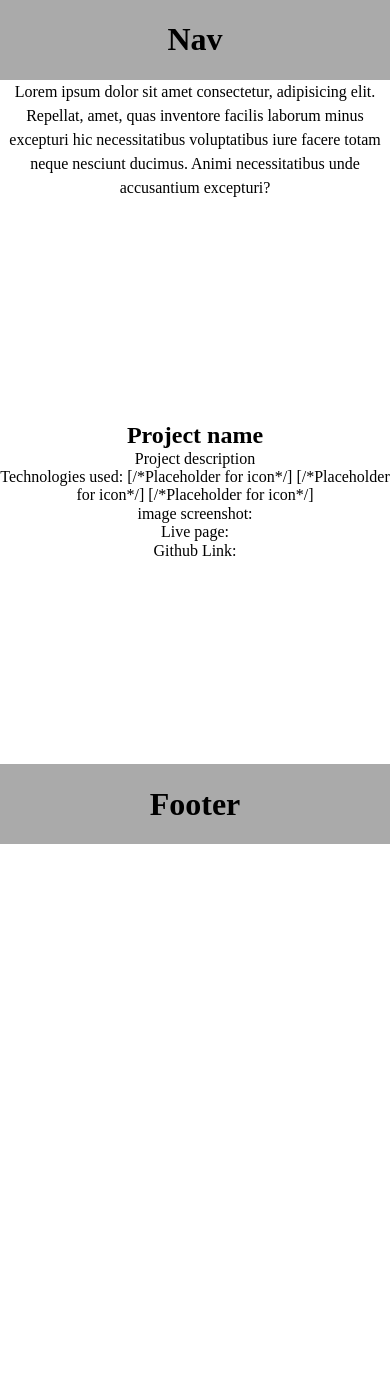
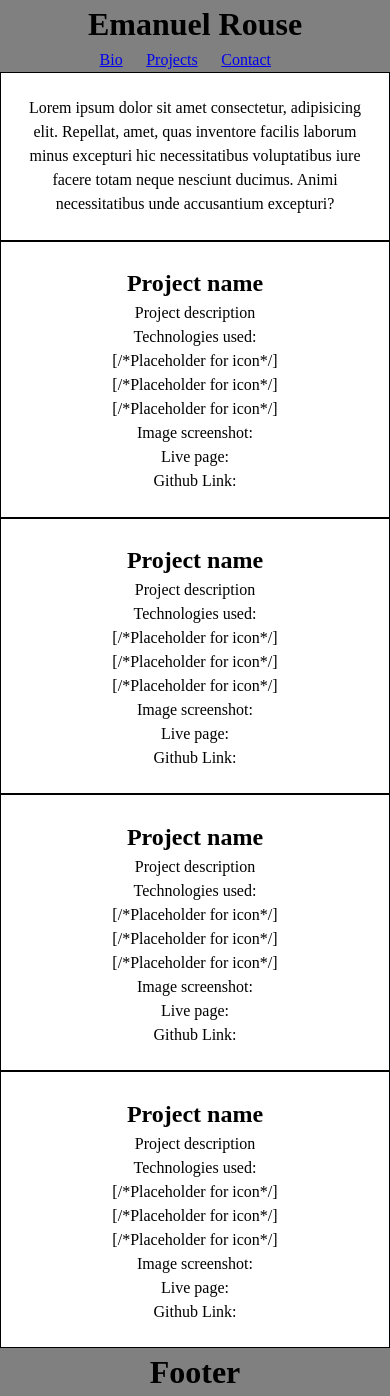
Before and after one commit to emanuelrouse/Wireframe, a plain HTML site: page index.html in a window 390 px wide. Before the commit the page ends 844 px from the top, so only its background shows below. Drawn offline with nearby package versions, Linux system fonts and the light colour scheme.

Commit message:
mobile wireframe completed

```diff
--- a/index.html
+++ b/index.html
@@ -10,8 +10,13 @@
 </head>
 <body>
   <header>
-    <nav>
-        <h1>Nav</h1>
+    <h1>Emanuel Rouse</h1>
+    <nav class="navbar">
+        <ul>
+          <a href="#"><li>Bio</li></a>
+          <a href="#"><li>Projects</li></a>
+          <a href="#"><li>Contact</li></a>
+        </ul>
     </nav>
   </header>
 
@@ -23,11 +28,62 @@
       <h2>Project name</h2>
       <p>Project description</p>
       <p>Technologies used:
+        <br />
         [/*Placeholder for icon*/]
+        <br />
         [/*Placeholder for icon*/]
+        <br />
         [/*Placeholder for icon*/]</p>
         <ul>
-          <li>image screenshot:</li>
+          <li>Image screenshot:</li>
+          <li>Live page:</li>
+          <li>Github Link:</li>
+        </ul>
+    </section>
+    <section class="projects">
+      <h2>Project name</h2>
+      <p>Project description</p>
+      <p>Technologies used:
+        <br />
+        [/*Placeholder for icon*/]
+        <br />
+        [/*Placeholder for icon*/]
+        <br />
+        [/*Placeholder for icon*/]</p>
+        <ul>
+          <li>Image screenshot:</li>
+          <li>Live page:</li>
+          <li>Github Link:</li>
+        </ul>
+    </section>
+    <section class="projects">
+      <h2>Project name</h2>
+      <p>Project description</p>
+      <p>Technologies used:
+        <br />
+        [/*Placeholder for icon*/]
+        <br />
+        [/*Placeholder for icon*/]
+        <br />
+        [/*Placeholder for icon*/]</p>
+        <ul>
+          <li>Image screenshot:</li>
+          <li>Live page:</li>
+          <li>Github Link:</li>
+        </ul>
+    </section>
+    <section class="capstone3">
+      <h2>Project name</h2>
+      <p>Project description</p>
+      <p>Technologies used:
+        <br />
+        [/*Placeholder for icon*/]
+        <br />
+        [/*Placeholder for icon*/]
+        <br />
+        [/*Placeholder for icon*/]</p>
+        <ul>
+          <li>Image screenshot:</li>
           <li>Live page:</li>
           <li>Github Link:</li>
         </ul>
--- a/main.css
+++ b/main.css
@@ -5,40 +5,48 @@
 }
 
 html, body {
-  height: 100%;
+  height: 100vh;
 }
 
 body {
   display: flex;
   flex-direction: column;
+  text-align: center;
+  font-style: 20px;
+  line-height: 1.5;
 }
 
 header {
-  background-color: #aaa;
+  background-color: grey;
 }
 
-nav {
-  text-align: center;
+h1 {
+  margin: 0;
 }
 
 
+header li {
+  display: inline;
+  font-size: 1em;
+  padding-right: 5%;
+}
+
+ul {
+  list-style: none;
+}
+
 main {
-  display: flex;
-  flex-direction: column;
-  flex: 1 0 auto;
+  align-items: center;
+  justify-content: center;
 }
 
 section {
-  text-align: center;
-  min-height: 50%;
-}
-
-.about {
-  line-height: 1.5;
+  flex: 1 0 auto;
+  padding: 6%;
+  border: 1px solid #000;
 }
 
 footer {
-  background-color: #aaa;
-  text-align: center;
+  background-color: grey;
   flex-shrink: 0;
 }
```
